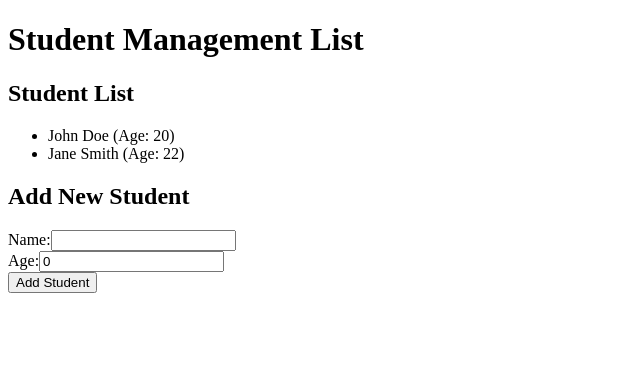
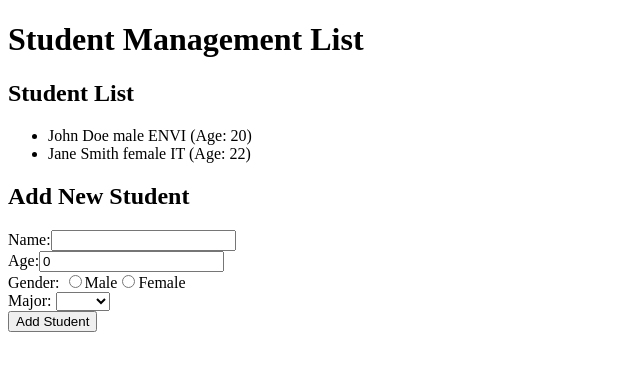
Before and after one commit to jnpyyearth/internet-programming-example, an Angular app in the folder student/: page / in a window 1280 px wide. Shown: the top 370 px of the page, without its empty margins (0-640 px from the left). Built offline with nearby package versions, Linux system fonts and the light colour scheme.

Commit message:
add something into the components

```diff
--- a/student/src/app/student-form/student-form.component.html
+++ b/student/src/app/student-form/student-form.component.html
@@ -8,5 +8,18 @@
     <label for="age">Age:</label>
     <input type="number" id="age" [(ngModel)]="newStudent.age" name="age" required>
   </div>
+  <div>
+    Gender:
+    <input type="radio" id="male" name="gender" [(ngModel)]="newStudent.gender" value="male"><label for="male">Male</label>
+    <input type="radio" id="female" name="gender" [(ngModel)]="newStudent.gender" value="female"><label for="female">Female</label>
+  </div>
+  <div>
+    Major:
+    <select [(ngModel)]="newStudent.major" name="major">
+      <option value="ENVI">ENVI</option>
+      <option value="CS">CS</option>
+      <option value="IT">IT</option>
+    </select>
+  </div>
   <button type="submit">Add Student</button>
 </form>
--- a/student/src/app/student-form/student-form.component.ts
+++ b/student/src/app/student-form/student-form.component.ts
@@ -4,21 +4,19 @@ import { StudentService } from '../student.service';
 @Component({
   selector: 'app-student-form',
   templateUrl: './student-form.component.html',
-  styleUrls: ['./student-form.component.css']
+  styleUrls: ['./student-form.component.css'],
 })
 export class StudentFormComponent implements OnInit {
-  newStudent = { id: 0, name: '', age: 0 };
+  newStudent = { id: 0, name: '', age: 0, gender: '', major: '' };
 
-  constructor(private studentService: StudentService) { }
+  constructor(private studentService: StudentService) {}
 
-  ngOnInit(): void {
-  }
+  ngOnInit(): void {}
 
   addStudent() {
     if (this.newStudent.name && this.newStudent.age > 0) {
       this.studentService.addStudent(this.newStudent);
-      this.newStudent = { id: 0, name: '', age: 0 };
+      this.newStudent = { id: 0, name: '', age: 0, gender: '', major: '' };
     }
   }
-
 }
--- a/student/src/app/student-list/student-list.component.html
+++ b/student/src/app/student-list/student-list.component.html
@@ -1,6 +1,6 @@
 <h2>Student List</h2>
 <ul>
     <li *ngFor="let student of students">
-        {{ student.name }} (Age: {{ student.age }})
+        {{ student.name }} {{student.gender}} {{ student.major }} (Age: {{ student.age }})
     </li>
 </ul>
--- a/student/src/app/student-list/student-list.component.ts
+++ b/student/src/app/student-list/student-list.component.ts
@@ -16,4 +16,5 @@ export class StudentListComponent implements OnInit {
       this.students = students;
     });
   }
+
 }
--- a/student/src/app/student.service.ts
+++ b/student/src/app/student.service.ts
@@ -5,6 +5,8 @@ export interface Student {
   id: number;
   name: string;
   age: number;
+  gender: string;
+  major: string;
 }
 
 @Injectable({
@@ -12,8 +14,8 @@ export interface Student {
 })
 export class StudentService {
   private students: Student[] = [
-    { id: 1, name: 'John Doe', age: 20 },
-    { id: 2, name: 'Jane Smith', age: 22 },
+    { id: 1, name: 'John Doe', age: 20, gender: 'male', major: 'ENVI' },
+    { id: 2, name: 'Jane Smith', age: 22, gender: 'female', major: 'IT'},
   ];
 
   private studentsSubject = new BehaviorSubject<Student[]>(this.students);
```
